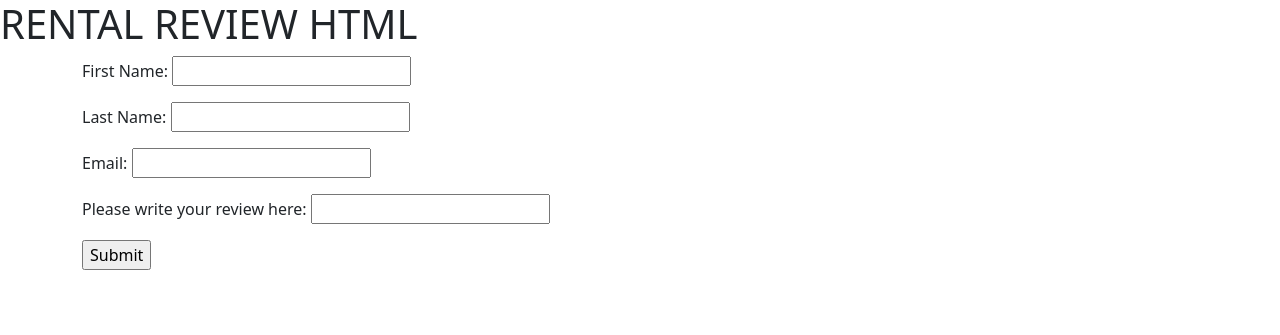
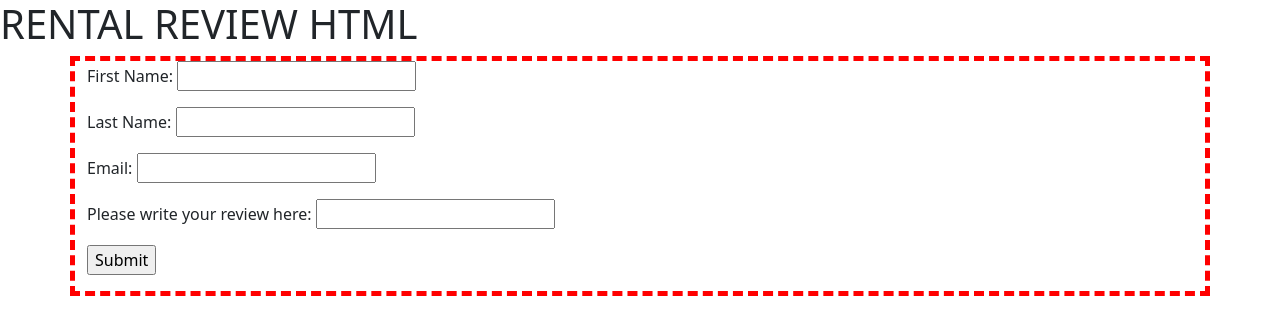
Before and after one commit to Aigito/django-4-and-python-masterclass, a Django app: page /cars/rental_review/ in a window 1280 px wide. Shown: the top 335 px of the page. Run offline with Django 4.2, Linux system fonts and the light colour scheme.

Commit message:
Applied own custom css file in static directory

```diff
--- /dev/null
+++ b/admin_lecture/car_rental/cars/static/cars/custom.css
@@ -0,0 +1,3 @@
+.myform {
+  border: 5px dashed red
+}
--- a/admin_lecture/car_rental/cars/templates/cars/rental_review.html
+++ b/admin_lecture/car_rental/cars/templates/cars/rental_review.html
@@ -1,3 +1,5 @@
+{% load static %}
+
 <html lang="en">
 
 <head>
@@ -9,11 +11,14 @@
   <script src="https://cdn.jsdelivr.net/npm/bootstrap@5.3.5/dist/js/bootstrap.bundle.min.js"
     integrity="sha384-k6d4wzSIapyDyv1kpU366/PK5hCdSbCRGRCMv+eplOQJWyd1fbcAu9OCUj5zNLiq"
     crossorigin="anonymous"></script>
+
+  <link rel="stylesheet" href="{% static 'cars/custom.css' %}">
+
 </head>
 
 <body>
   <h1>RENTAL REVIEW HTML</h1>
-  <div class="container">
+  <div class="container myform">
     <form action="" , method="POST">
       {% csrf_token %}
       {% for field in form %}
```
Also changed, not shown: admin_lecture/car_rental/db.sqlite3.
